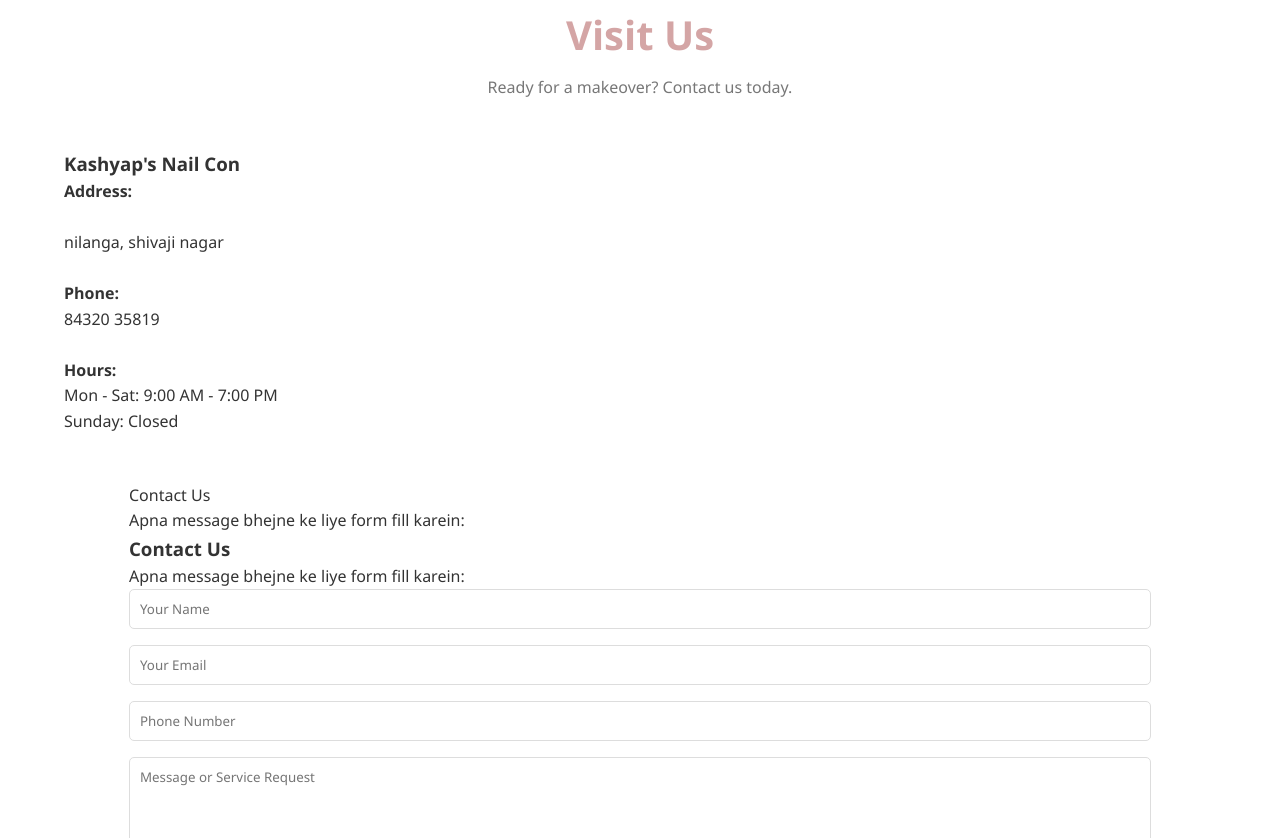
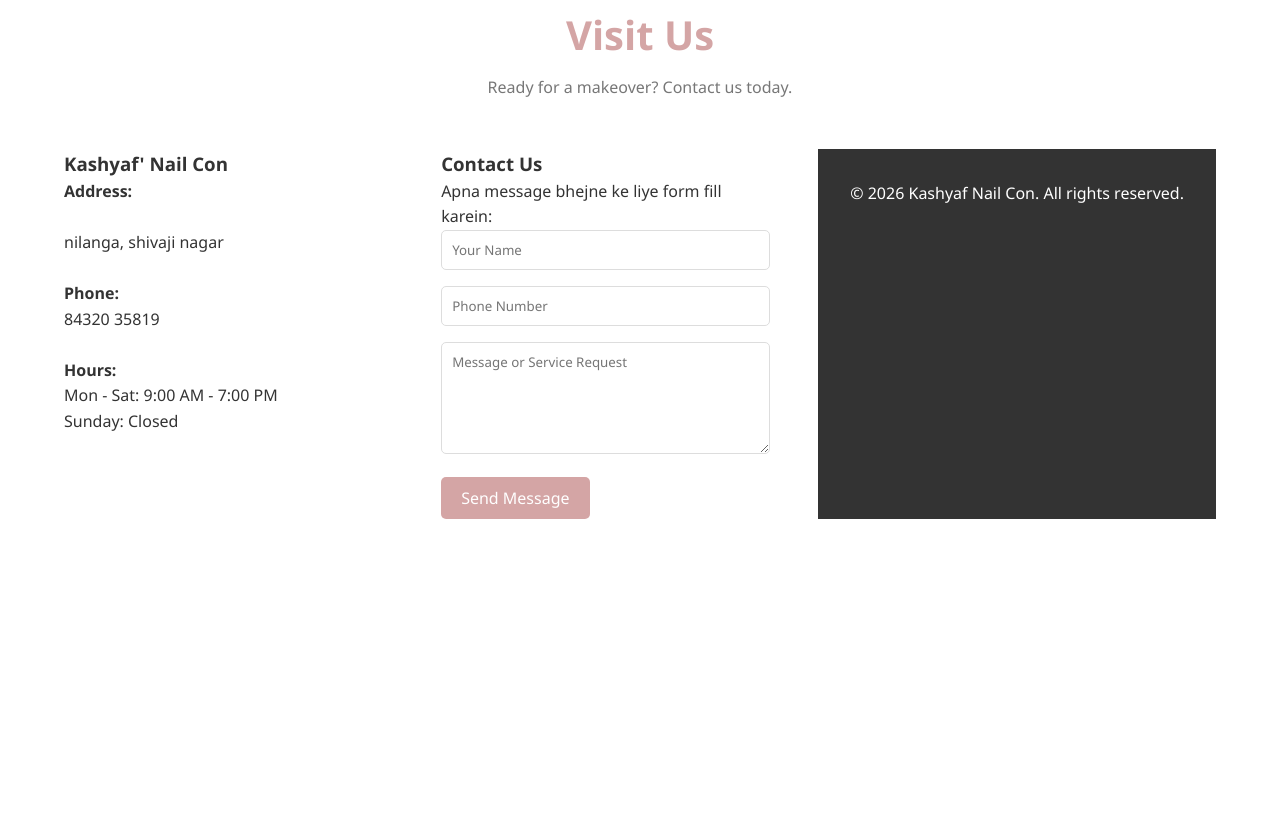
Before and after one commit to mujirsayyad0-del/mujirsayyad0-del.github.io, a plain HTML site: page index.html in a window 1280 px wide. Shown: the part 1962-2800 px from the top of the page. After the commit the page ends 2545 px from the top, so only its background shows below. Drawn offline with Linux system fonts and the light colour scheme.

Commit message:
Update index.html

```diff
--- a/index.html
+++ b/index.html
@@ -249,7 +249,7 @@
 
     <!-- Navigation -->
     <nav>
-        <div class="logo">Kashyap's Nail Con</div>
+        <div class="logo">Kashyaf  Nail Con</div>
         <ul class="nav-links">
             <li><a href="#home">Home</a></li>
             <li><a href="#services">Services</a></li>
@@ -324,19 +324,13 @@
         </div>
         <div class="contact-container">
             <div class="contact-info">
-                <h3>Kashyap's Nail Con</h3>
+                <h3>Kashyaf' Nail Con</h3>
                 <p><strong>Address:</strong><br><br>nilanga, shivaji nagar</p>
                 <br>
                 <p><strong>Phone:</strong><br> 84320 35819 </p>
                 <br>
                 <p><strong>Hours:</strong><br>Mon - Sat: 9:00 AM - 7:00 PM<br>Sunday: Closed</p>
             </div>
-            <div class="contact-form>action="https://formspree.io/f/mjgakeow"
-             method="POST"
-
-    <h3>Contact Us</h3>
-    <p>Apna message bhejne ke liye form fill karein:</p>
-
 
 <div class="contact-form">
 <form action="https://formspree.io/f/mjgakeow" method="POST">
@@ -344,7 +338,6 @@
     <p>Apna message bhejne ke liye form fill karein:</p>
 
     <input type="text" name="name" placeholder="Your Name" required>
-    <input type="email" name="email" placeholder="Your Email" required>
     <input type="tel" name="phone" placeholder="Phone Number" required>
     <textarea name="message" rows="5" placeholder="Message or Service Request" required></textarea>
 
@@ -353,7 +346,7 @@
 </div>
     <!-- Footer -->
     <footer>
-        <p>&copy; 2023 Kashyap's Nail Con. All rights reserved.</p>
+        <p>&copy; 2026 Kashyaf Nail Con. All rights reserved.</p>
     </footer>
 
     <script>
```
